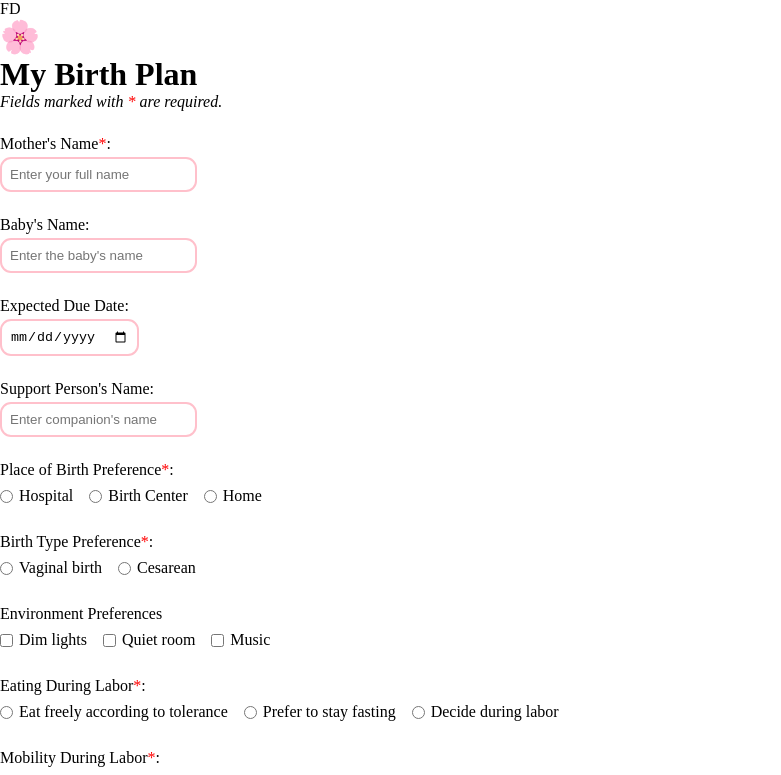
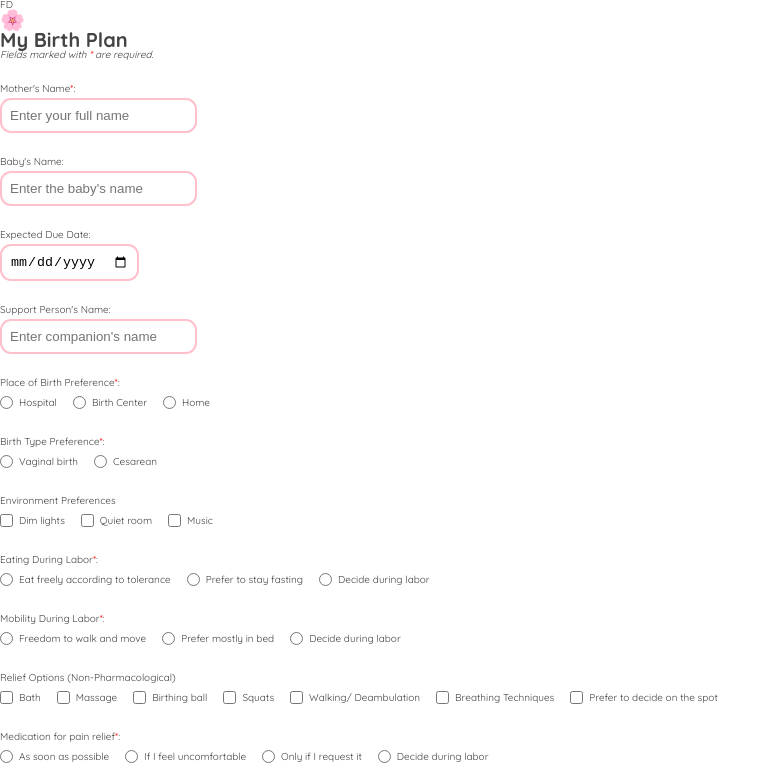
Before and after one commit to fernandodestefani/myBirthPlan, a React (Vite) app: page / in a window 1280 px wide. Shown: the top 775 px of the page, without its empty margins (0-781 px from the left). Built offline with nearby package versions, Linux system fonts and the light colour scheme.

Commit message:
choose Quicksand font for the app

```diff
--- a/index.html
+++ b/index.html
@@ -1,12 +1,20 @@
-<!doctype html>
+<!DOCTYPE html>
 <html lang="en">
   <head>
     <meta charset="UTF-8" />
 
     <!-- Inserir favicon -->
-    <link rel="shortcut icon" href="favicon.ico" type="image/x-icon">
+    <link rel="shortcut icon" href="favicon.ico" type="image/x-icon" />
 
     <meta name="viewport" content="width=device-width, initial-scale=1.0" />
+
+    <link rel="preconnect" href="https://fonts.googleapis.com" />
+    <link rel="preconnect" href="https://fonts.gstatic.com" crossorigin />
+    <link
+      href="https://fonts.googleapis.com/css2?family=Quicksand:wght@300..700&display=swap"
+      rel="stylesheet"
+    />
+
     <title>Birth Plan</title>
   </head>
   <body>
--- a/src/index.css
+++ b/src/index.css
@@ -33,16 +33,17 @@ html, body {
   height: 100%;
 }
 
-/* html {
+html {
   font-size: 62.5%;
   scroll-behavior: smooth;
-} */
+}
 
 body {
-  /* font-family: "Inter", sans-serif;
+  font-family: "Quicksand", sans-serif;
+  font-weight: 400;
   line-height: 1;
-  font-weight: 400; */
-  /* color: #444; */
+  background-color: #fff;
+  color:#444;
   /* overflow-x: hidden; */
 }
 
```
